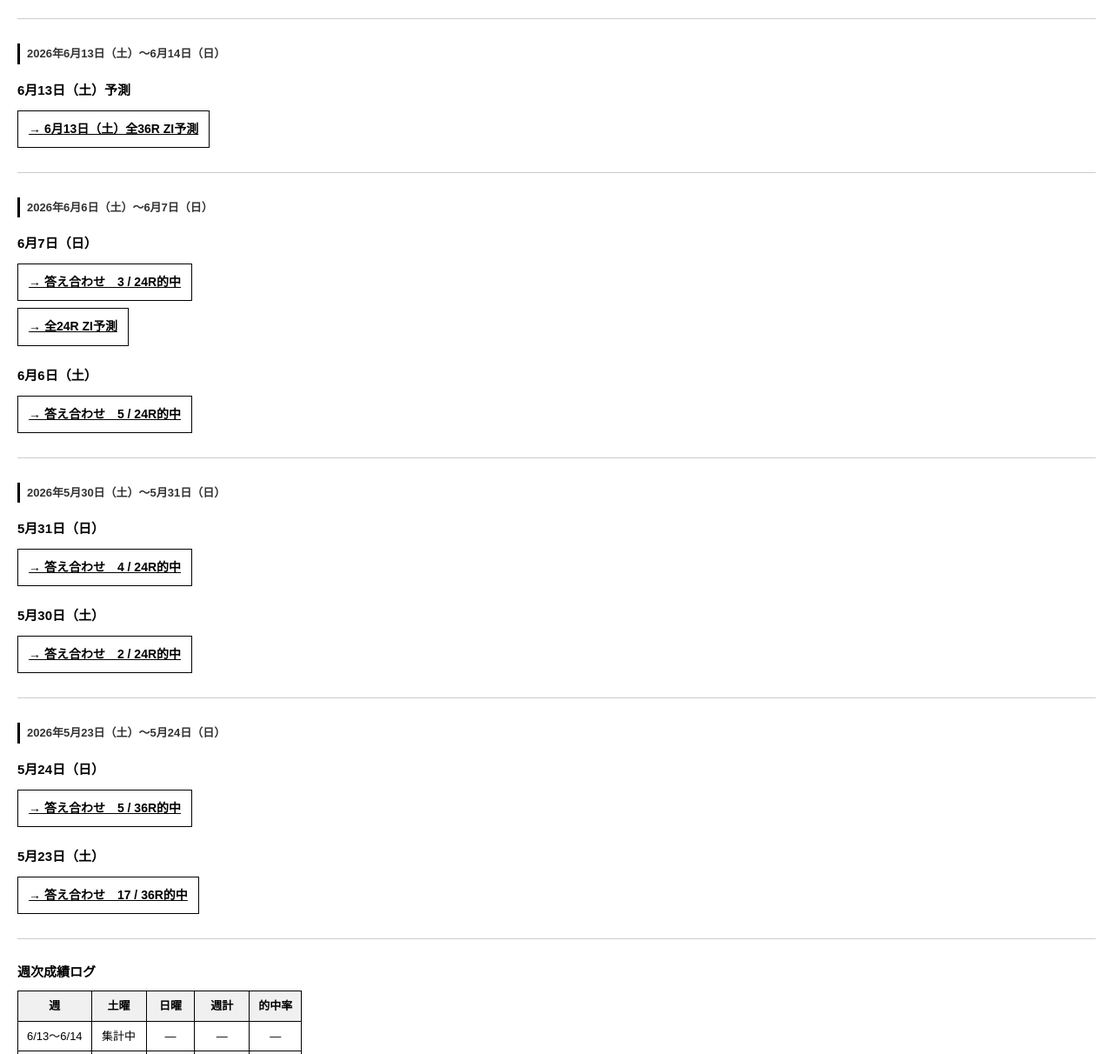
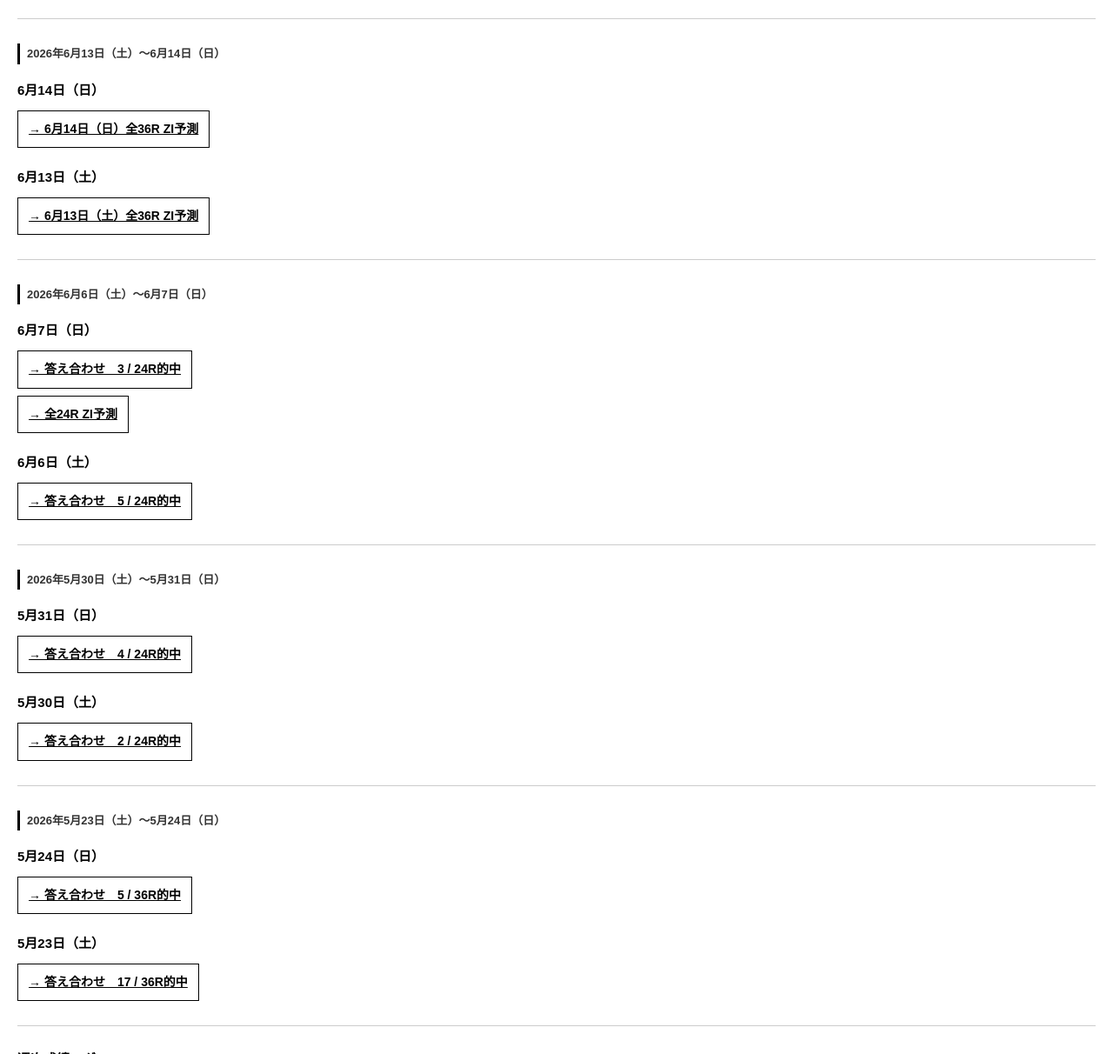
Before and after one commit to markunoni0109-prog/ai-shindan, a plain HTML site: page keiba_hunter.html in a window 1280 px wide. Shown: the part 88-1300 px from the top of the page at 87% size. Drawn offline with Linux system fonts and the light colour scheme; a web font is replaced by a local one.

Commit message:
Update keiba_hunter.html

```diff
--- a/keiba_hunter.html
+++ b/keiba_hunter.html
@@ -21,67 +21,49 @@
     </style>
 </head>
 <body>
-
 <h1>AI HUNTER 競馬研究所</h1>
 <p>ZI指数による競馬統計研究ログ。全予測を正直に公開。</p>
-
 <hr class="divider">
-
 <div class="week-title">2026年6月13日（土）〜6月14日（日）</div>
-
-<div class="section-title">6月13日（土）予測</div>
+<div class="section-title">6月14日（日）</div>
+<div class="link-box"><a href="./keiba_6_14_predict.html">→ 6月14日（日）全36R ZI予測</a></div>
+<div class="section-title">6月13日（土）</div>
 <div class="link-box"><a href="./keiba_6_13_predict.html">→ 6月13日（土）全36R ZI予測</a></div>
-
 <hr class="divider">
-
 <div class="week-title">2026年6月6日（土）〜6月7日（日）</div>
-
 <div class="section-title">6月7日（日）</div>
 <div class="link-box"><a href="./keiba_6_7_result.html">→ 答え合わせ　3 / 24R的中</a></div><br>
 <div class="link-box"><a href="./keiba_6_7_predict.html">→ 全24R ZI予測</a></div>
-
 <div class="section-title">6月6日（土）</div>
 <div class="link-box"><a href="./keiba_6_6_result.html">→ 答え合わせ　5 / 24R的中</a></div>
-
 <hr class="divider">
-
 <div class="week-title">2026年5月30日（土）〜5月31日（日）</div>
-
 <div class="section-title">5月31日（日）</div>
 <div class="link-box"><a href="./keiba_5_31_result.html">→ 答え合わせ　4 / 24R的中</a></div>
-
 <div class="section-title">5月30日（土）</div>
 <div class="link-box"><a href="./keiba_5_30_result.html">→ 答え合わせ　2 / 24R的中</a></div>
-
 <hr class="divider">
-
 <div class="week-title">2026年5月23日（土）〜5月24日（日）</div>
-
 <div class="section-title">5月24日（日）</div>
 <div class="link-box"><a href="./keiba_5_24_result.html">→ 答え合わせ　5 / 36R的中</a></div>
-
 <div class="section-title">5月23日（土）</div>
 <div class="link-box"><a href="./keiba_5_23_result.html">→ 答え合わせ　17 / 36R的中</a></div>
-
 <hr class="divider">
-
 <div class="section-title">週次成績ログ</div>
 <table class="score-table">
     <thead>
         <tr><th>週</th><th>土曜</th><th>日曜</th><th>週計</th><th>的中率</th></tr>
     </thead>
     <tbody>
-        <tr><td>6/13〜6/14</td><td>集計中</td><td>—</td><td>—</td><td>—</td></tr>
+        <tr><td>6/13〜6/14</td><td>6/36R</td><td>集計中</td><td>—</td><td>—</td></tr>
         <tr><td>6/6〜6/7</td><td>5/24R</td><td>3/24R</td><td>8/48R</td><td>16.7%</td></tr>
         <tr><td>5/30〜5/31</td><td>2/24R</td><td>4/24R</td><td>6/48R</td><td>12.5%</td></tr>
         <tr><td>5/23〜5/24</td><td>17/36R</td><td>5/36R</td><td>22/72R</td><td>30.6%</td></tr>
     </tbody>
 </table>
-
 <div class="note">
 ログで管理。嘘はない。<br>
 ai-hunter.jp
 </div>
-
 </body>
 </html>
```
